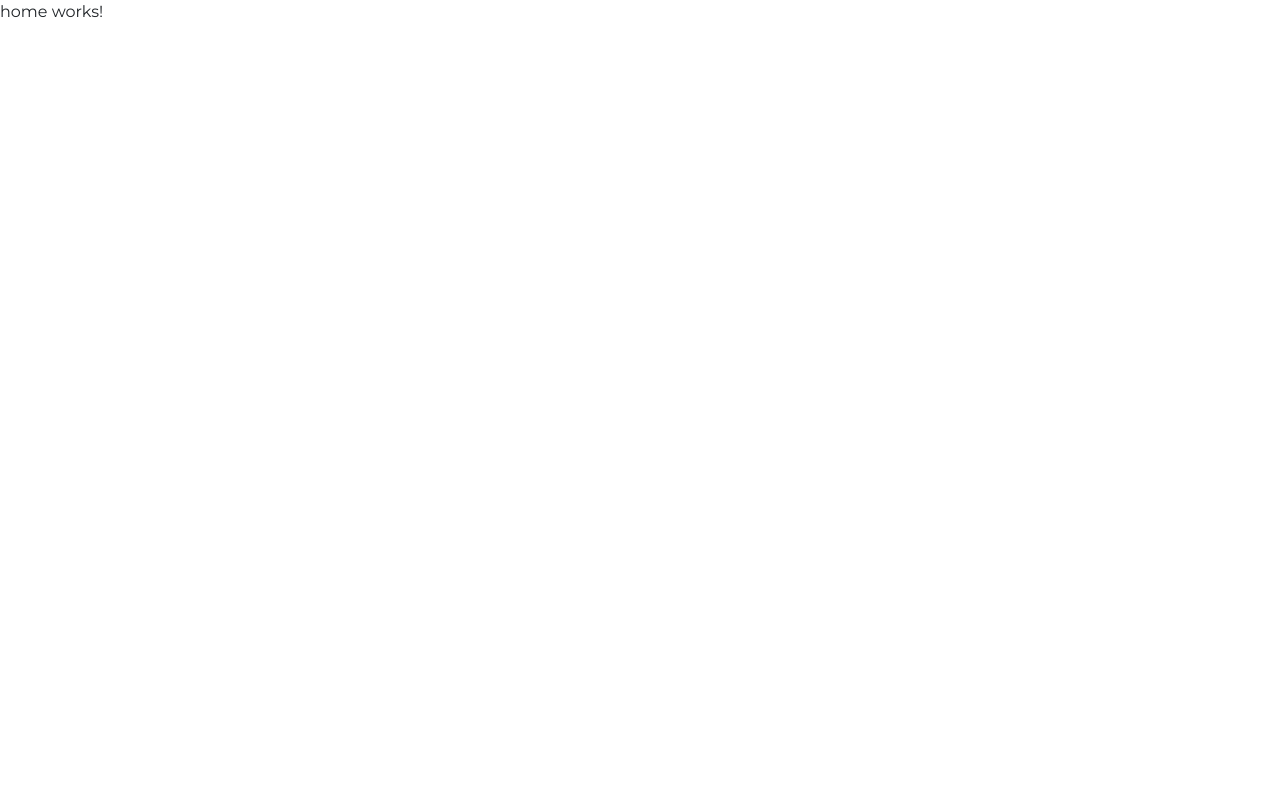
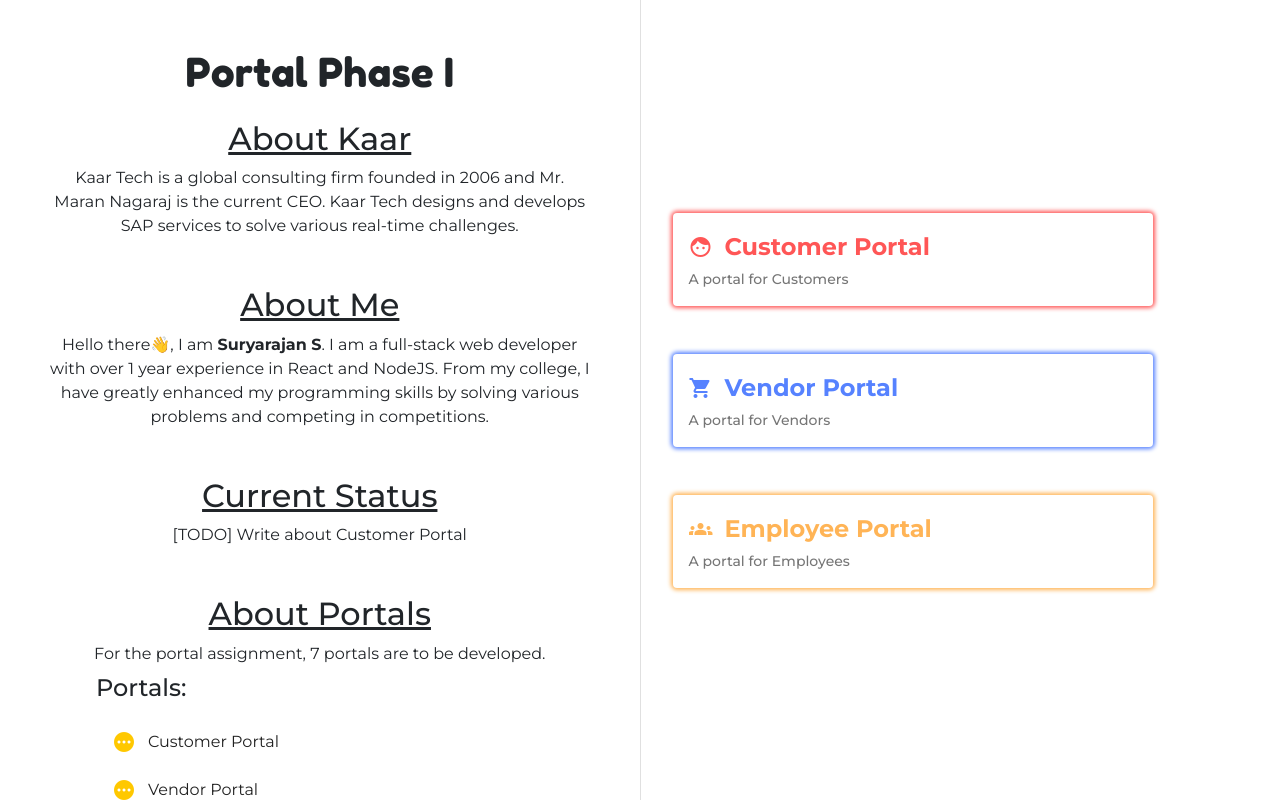
Before and after one commit to theWellHopeErr/portal-phase-i-ui, an Angular app: page / in a window 1280 px wide. Built offline with nearby package versions, Linux system fonts and the light colour scheme.

Commit message:
Designed Home Page

```diff
--- a/src/app/home/home.component.css
+++ b/src/app/home/home.component.css
@@ -0,0 +1,105 @@
+.home {
+  display: flex;
+  text-align: center;
+}
+
+h1 {
+  font-family: "Fredoka One", cursive;
+}
+
+.about {
+  width: 50%;
+  height: 100vh;
+  padding: 3em;
+  overflow: auto;
+}
+
+.portals-list {
+  text-align: left;
+}
+
+.pending-icon {
+  color: #ffc800;
+}
+
+.completed-icon {
+  color: #39e600;
+}
+
+.ui-link {
+  float: left;
+}
+.server-link {
+  float: right;
+}
+
+.portal-menu {
+  width: 50%;
+  height: 100vh;
+  display: flex;
+  flex-direction: column;
+  place-content: center;
+  padding: 2em;
+}
+
+mat-card {
+  width: 30em;
+}
+mat-card-title {
+  display: flex;
+  align-items: center;
+  font-weight: 700;
+}
+
+mat-card-subtitle {
+  text-align: left;
+  font-weight: 500;
+}
+
+mat-icon {
+  margin-right: 0.5em;
+}
+
+.customer {
+  color: #ff5656;
+  box-shadow: 0px 0px 4px 2px #ff5656;
+}
+
+.customer:hover {
+  box-shadow: 0px 0px 4px 6px #ff5656;
+  cursor: pointer;
+}
+
+.vendor {
+  color: #5682ff;
+  box-shadow: 0px 0px 4px 2px #5682ff;
+}
+
+.vendor:hover {
+  box-shadow: 0px 0px 4px 6px #5682ff;
+  cursor: pointer;
+}
+
+.employee {
+  color: #ffb456;
+  box-shadow: 0px 0px 4px 2px #ffb456;
+}
+
+.employee:hover {
+  box-shadow: 0px 0px 4px 6px #ffb456;
+  cursor: pointer;
+}
+
+.about::-webkit-scrollbar {
+  width: 0.2em;
+}
+
+.about::-webkit-scrollbar-track {
+  box-shadow: 0 0 6px #5682ff;
+}
+
+.about::-webkit-scrollbar-thumb {
+  border-radius: 5%;
+  background-color: #5682ff;
+  outline: 1px solid #5682ff;
+}
--- a/src/app/home/home.component.html
+++ b/src/app/home/home.component.html
@@ -1 +1,123 @@
-<p>home works!</p>
+<div class="home">
+  <!-- About -->
+  <div class="about">
+    <h1 class="mb-4">Portal Phase I</h1>
+
+    <div class="company mb-5">
+      <h2><u>About Kaar</u></h2>
+      <span
+        >Kaar Tech is a global consulting firm founded in 2006 and Mr. Maran
+        Nagaraj is the current CEO. Kaar Tech designs and develops SAP services
+        to solve various real-time challenges.
+      </span>
+    </div>
+
+    <div class="me mb-5">
+      <h2><u>About Me</u></h2>
+      <span
+        >Hello there👋, I am <b> Suryarajan S</b>. I am a full-stack web
+        developer with over 1 year experience in React and NodeJS. From my
+        college, I have greatly enhanced my programming skills by solving
+        various problems and competing in competitions.
+      </span>
+    </div>
+
+    <div class="status mb-5">
+      <h2><u>Current Status</u></h2>
+      <span>[TODO] Write about Customer Portal</span>
+    </div>
+
+    <div class="portals mb-5">
+      <h2><u>About Portals</u></h2>
+      <span>For the portal assignment, 7 portals are to be developed.</span>
+      <div class="mx-5 mt-2 portals-list">
+        <h4>Portals:</h4>
+        <mat-list role="list">
+          <mat-list-item role="listitem">
+            <mat-icon class="pending-icon">pending</mat-icon>
+            <!-- <mat-icon class="completed-icon">check_circle</mat-icon> -->
+            Customer Portal</mat-list-item
+          >
+          <mat-list-item role="listitem"
+            ><mat-icon class="pending-icon">pending</mat-icon>Vendor
+            Portal</mat-list-item
+          >
+          <mat-list-item role="listitem"
+            ><mat-icon class="pending-icon">pending</mat-icon>Employee
+            Portal</mat-list-item
+          >
+          <mat-list-item role="listitem"
+            ><mat-icon class="pending-icon">pending</mat-icon>Maintenance
+            Portal</mat-list-item
+          >
+          <mat-list-item role="listitem"
+            ><mat-icon class="pending-icon">pending</mat-icon>Production
+            Portal</mat-list-item
+          >
+          <mat-list-item role="listitem"
+            ><mat-icon class="pending-icon">pending</mat-icon>EHSM
+            Portal</mat-list-item
+          >
+          <mat-list-item role="listitem"
+            ><mat-icon class="pending-icon">pending</mat-icon>Quality
+            Portal</mat-list-item
+          >
+        </mat-list>
+      </div>
+    </div>
+
+    <div class="footer">
+      <a
+        target="_blank"
+        rel="noreferrer"
+        noopener
+        class="ui-link"
+        href="https://github.com/theWellHopeErr/portal-phase-i-server"
+        >Frontend Gitub Repo</a
+      >
+      <a
+        target="_blank"
+        rel="noreferrer"
+        noopener
+        class="server-link"
+        href="https://github.com/theWellHopeErr/portal-phase-i-ui"
+        >Backend Gitub Repo</a
+      >
+    </div>
+  </div>
+
+  <mat-divider [vertical]="true"></mat-divider>
+
+  <!-- Portal Menu -->
+  <div class="portal-menu">
+    <mat-list-item role="listitem">
+      <mat-card class="customer mb-5" (click)="navigate('customer')">
+        <mat-card-title>
+          <mat-icon>face</mat-icon>
+          Customer Portal</mat-card-title
+        >
+        <mat-card-subtitle>A portal for Customers</mat-card-subtitle>
+      </mat-card>
+    </mat-list-item>
+
+    <mat-list-item role="listitem">
+      <mat-card class="vendor mb-5" (click)="navigate('vendor')">
+        <mat-card-title>
+          <mat-icon>shopping_cart</mat-icon>
+          Vendor Portal</mat-card-title
+        >
+        <mat-card-subtitle>A portal for Vendors</mat-card-subtitle>
+      </mat-card>
+    </mat-list-item>
+
+    <mat-list-item role="listitem">
+      <mat-card class="employee" (click)="navigate('employee')">
+        <mat-card-title>
+          <mat-icon>groups</mat-icon>
+          Employee Portal</mat-card-title
+        >
+        <mat-card-subtitle>A portal for Employees</mat-card-subtitle>
+      </mat-card>
+    </mat-list-item>
+  </div>
+</div>
--- a/src/app/home/home.component.ts
+++ b/src/app/home/home.component.ts
@@ -1,15 +1,18 @@
 import { Component, OnInit } from '@angular/core';
+
+import { Router } from '@angular/router';
 
 @Component({
   selector: 'app-home',
   templateUrl: './home.component.html',
-  styleUrls: ['./home.component.css']
+  styleUrls: ['./home.component.css'],
 })
 export class HomeComponent implements OnInit {
+  constructor(private router: Router) {}
 
-  constructor() { }
+  ngOnInit(): void {}
 
-  ngOnInit(): void {
+  navigate(path: string): void {
+    this.router.navigate([path]);
   }
-
 }
--- a/src/index.html
+++ b/src/index.html
@@ -19,6 +19,10 @@
       href="https://netdna.bootstrapcdn.com/bootstrap/4.5.0/css/bootstrap.min.css"
       rel="stylesheet"
     />
+    <link
+      href="https://fonts.googleapis.com/css2?family=Fredoka+One&display=swap"
+      rel="stylesheet"
+    />
   </head>
   <body>
     <app-root></app-root>
--- a/src/styles.css
+++ b/src/styles.css
@@ -1,12 +1,30 @@
 /* You can add global styles to this file, and also import other style files */
+
+* {
+  font-family: "Montserrat", sans-serif;
+}
 
 html,
 body {
   height: 100%;
 }
+
 body {
   margin: 0;
-  font-family: "Montserrat", sans-serif;
   /* font-family: "Balsamiq Sans", cursive;
   font-family: "Roboto", sans-serif; */
 }
+
+body::-webkit-scrollbar {
+  width: 0.2em;
+}
+
+body::-webkit-scrollbar-track {
+  box-shadow: 0 0 6px #5682ff;
+}
+
+body::-webkit-scrollbar-thumb {
+  border-radius: 5%;
+  background-color: #5682ff;
+  outline: 1px solid #5682ff;
+}
```
Also changed, not shown: src/app/app.module.ts (+16 -1 lines).
